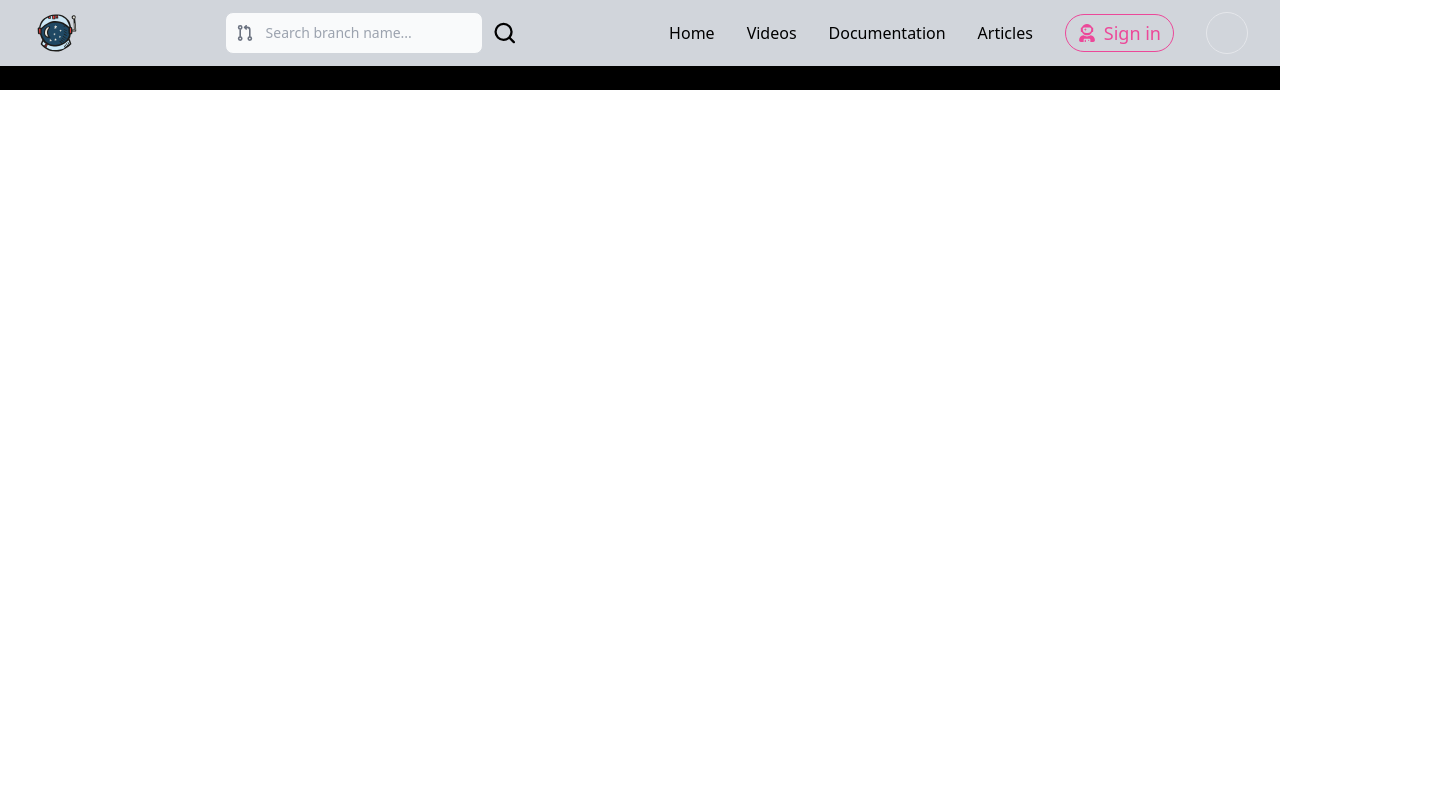
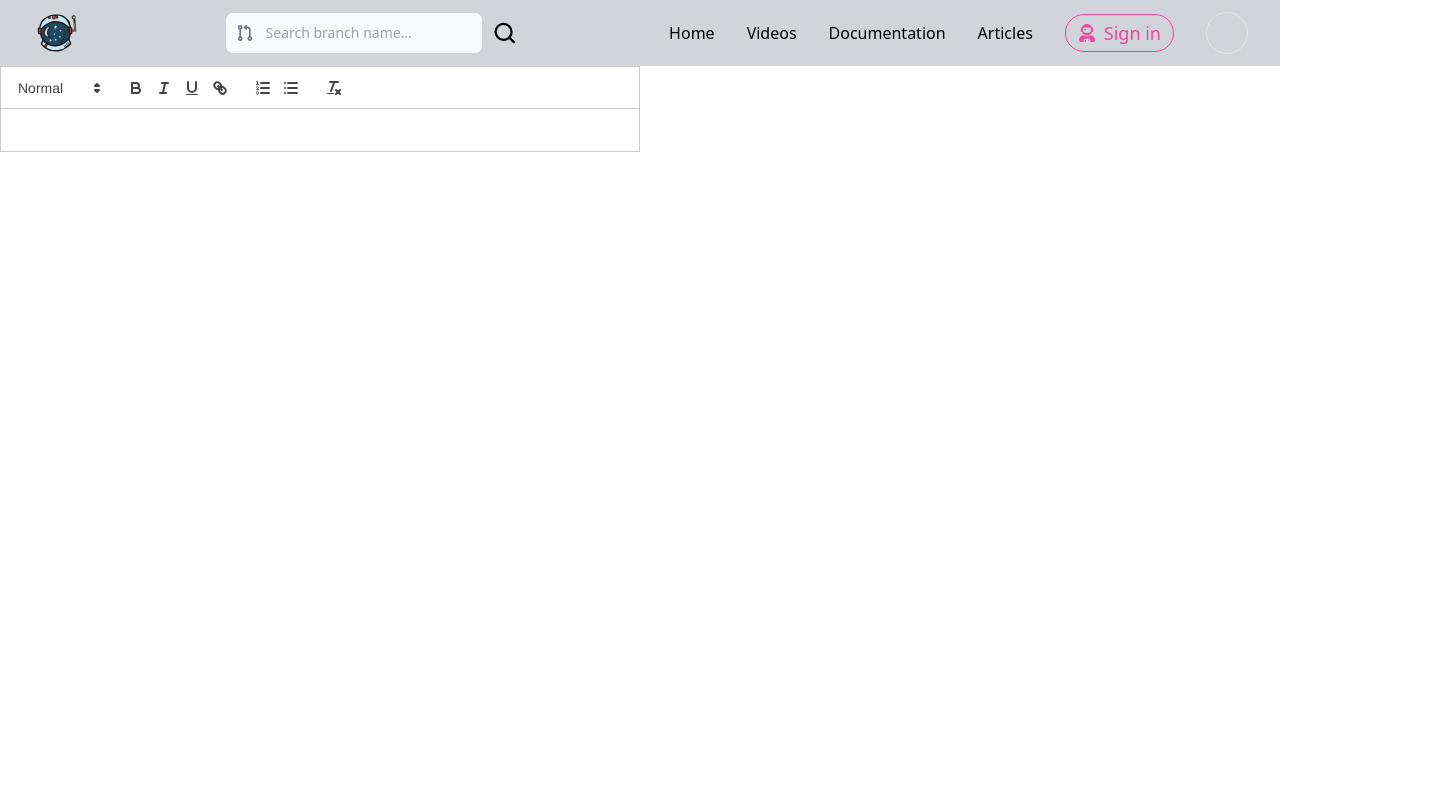
Before and after one commit to Aman-web-dev/Devlib, a Next.js app: page /blogs/create-blogs in a window 1280 px wide. Shown: the top 800 px of the page, 1440 px wide, since content can reach past the window. Built offline with nearby package versions, Linux system fonts and the light colour scheme; no server answers.

Commit message:
Blog Page added a text Editor

```diff
--- /dev/null
+++ b/app/blogs/create-blogs/Assets/Editor.jsx
@@ -0,0 +1,25 @@
+"use client";
+
+
+import React, { useEffect, useState } from 'react';
+import ReactQuill from 'react-quill';
+import 'react-quill/dist/quill.snow.css';
+
+
+
+function Editor(props) {
+
+    const [value,setValue]=useState()
+
+    useEffect(()=>{
+        props.handleData(value)
+    },[value])
+  return (
+    <div className='w-1/2 h-full text-wrap' >
+        <ReactQuill theme="snow" value={value} onChange={setValue} />
+
+    </div>
+  )
+}
+
+export default Editor
--- /dev/null
+++ b/app/blogs/create-blogs/Assets/Preview.jsx
@@ -0,0 +1,15 @@
+import React from 'react'
+
+function Preview(props) {
+  return (
+    <div className='w-1/2 text-wrap'>
+        <div
+        className='w-[100vh] h-screen text-wrap'
+        dangerouslySetInnerHTML={{__html:props.text}}
+        />
+
+    </div>
+  )
+}
+
+export default Preview
--- a/app/blogs/create-blogs/page.jsx
+++ b/app/blogs/create-blogs/page.jsx
@@ -1,27 +1,24 @@
 "use client";
 
-import React, { useState } from "react";
+
+import React, { useState } from 'react';
+
+import 'react-quill/dist/quill.snow.css';
+import Editor from './Assets/Editor';
+import Preview from './Assets/Preview';
+
 
 function Page() {
-  const [elements,setElements]=useState([])
+  const [data,setData]=useState()
 
-
+ const  handleEditData=(val)=>{
+  setData(val)
+  }
 
   return (
-    <div className="min-h-screen">
-      <section id="toolbar" className="w-full bg-black ">
-        <ul className="flex gap-8">
-          <li>Heading</li>
-          <li>Paragraph</li>
-          <li>Image</li>
-          <li>Small Heading</li>
-        </ul>
-      </section>
-      <div className="w-[80%] mx-auto">
-        <section className="flex flex-row mb-6 my-8 gap-4 items-center text-black bg-white h-screen">
-          {elements}
-        </section>
-      </div>
+    <div className="min-h-screen max-w-[100vw] flex flex-row">
+      <Editor handleData={handleEditData}/>
+      <Preview text={data}/>
     </div>
   );
 }
--- a/package.json
+++ b/package.json
@@ -21,8 +21,10 @@
     "prisma": "^5.11.0",
     "react": "^18",
     "react-dom": "^18",
+    "react-draft-wysiwyg": "^1.15.0",
     "react-icons": "^5.0.1",
     "react-image-crop": "^11.0.5",
+    "react-quill": "^2.0.0",
     "react-router-dom": "^6.22.0",
     "react-shimmer-effects": "^1.0.3",
     "react-toastify": "^10.0.5",
```
Also changed, not shown: 1 other file (tests, documents, lock files or other folders).
